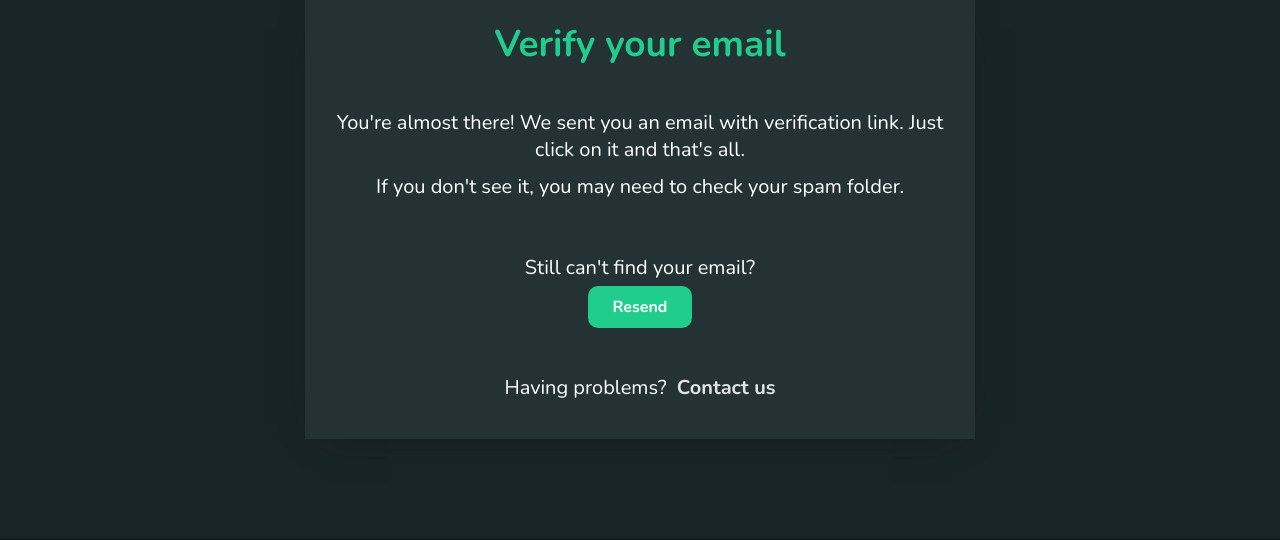
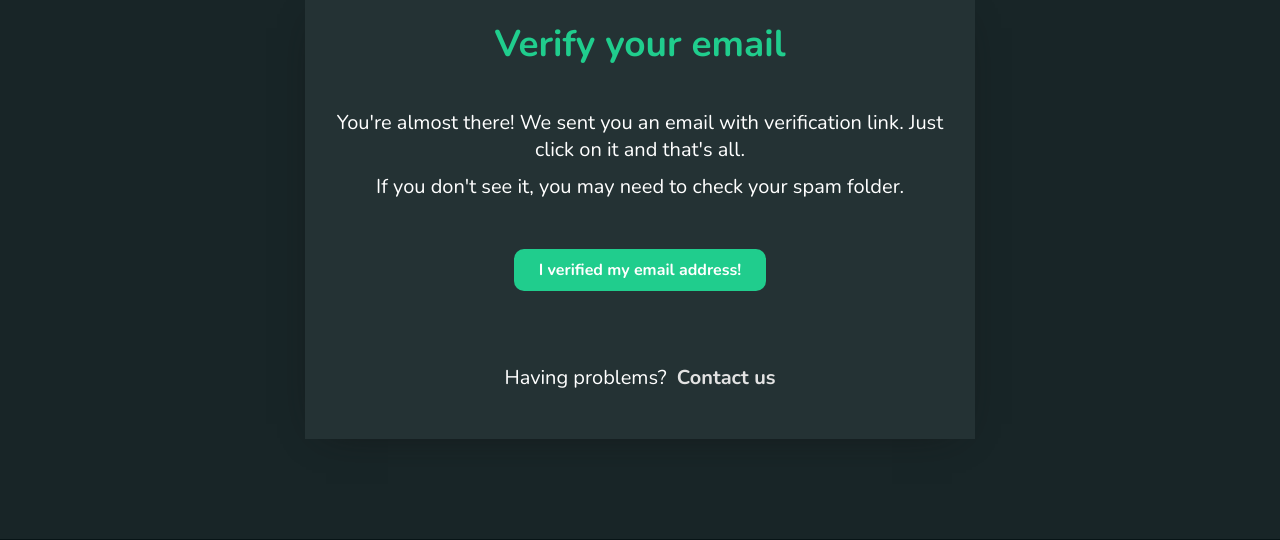
Before and after one commit to WiktorBK/CodingRoutine, a Django app: page /email-verification/ in a window 1280 px wide. Shown: the part 251-791 px from the top of the page. Run offline with Django 4.2, Linux system fonts and the light colour scheme.

Commit message:
Update page templates inside verificatino

```diff
--- a/verification/templates/verification/email-verification.html
+++ b/verification/templates/verification/email-verification.html
@@ -13,15 +13,14 @@
     </p>
     <br /><br />
     <div id="resend-div">
-      <p id="email-text">Still can't find your email?</p>
       <div style="height: 15px"></div>
-      <a id="resend" href="">Resend</a>
+      <a id="resend" href="">I verified my email address!</a>
     </div>
 
     <div id="having-problems">
       <p id="email-text">
         Having problems?
-        <a id="contact-us" href="{% url 'contact'%}">Contact us</a>
+        <a id="contact-us" href="{% url 'contact'%}">  Contact us</a>
       </p>
     </div>
   </div>
```
